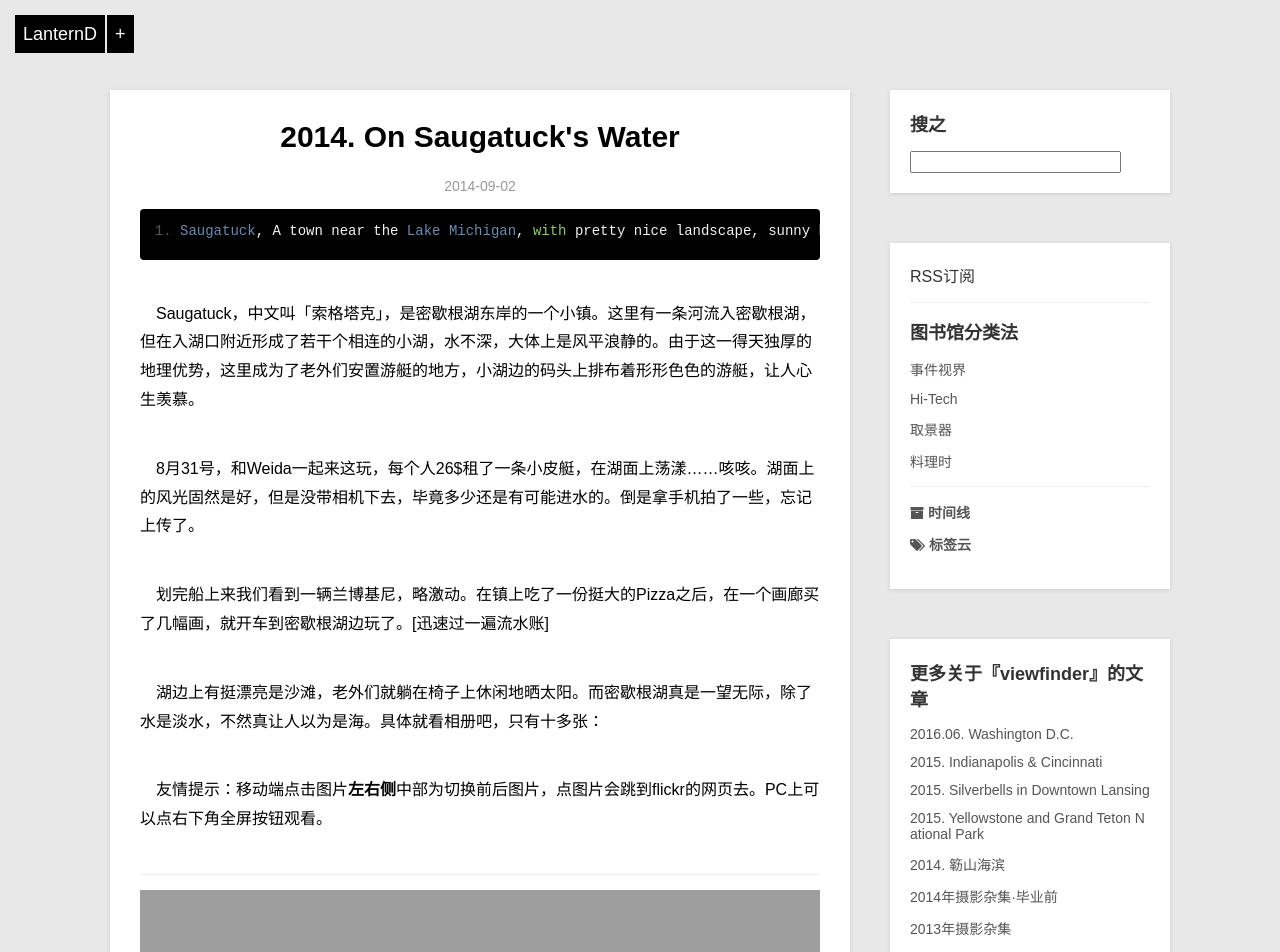
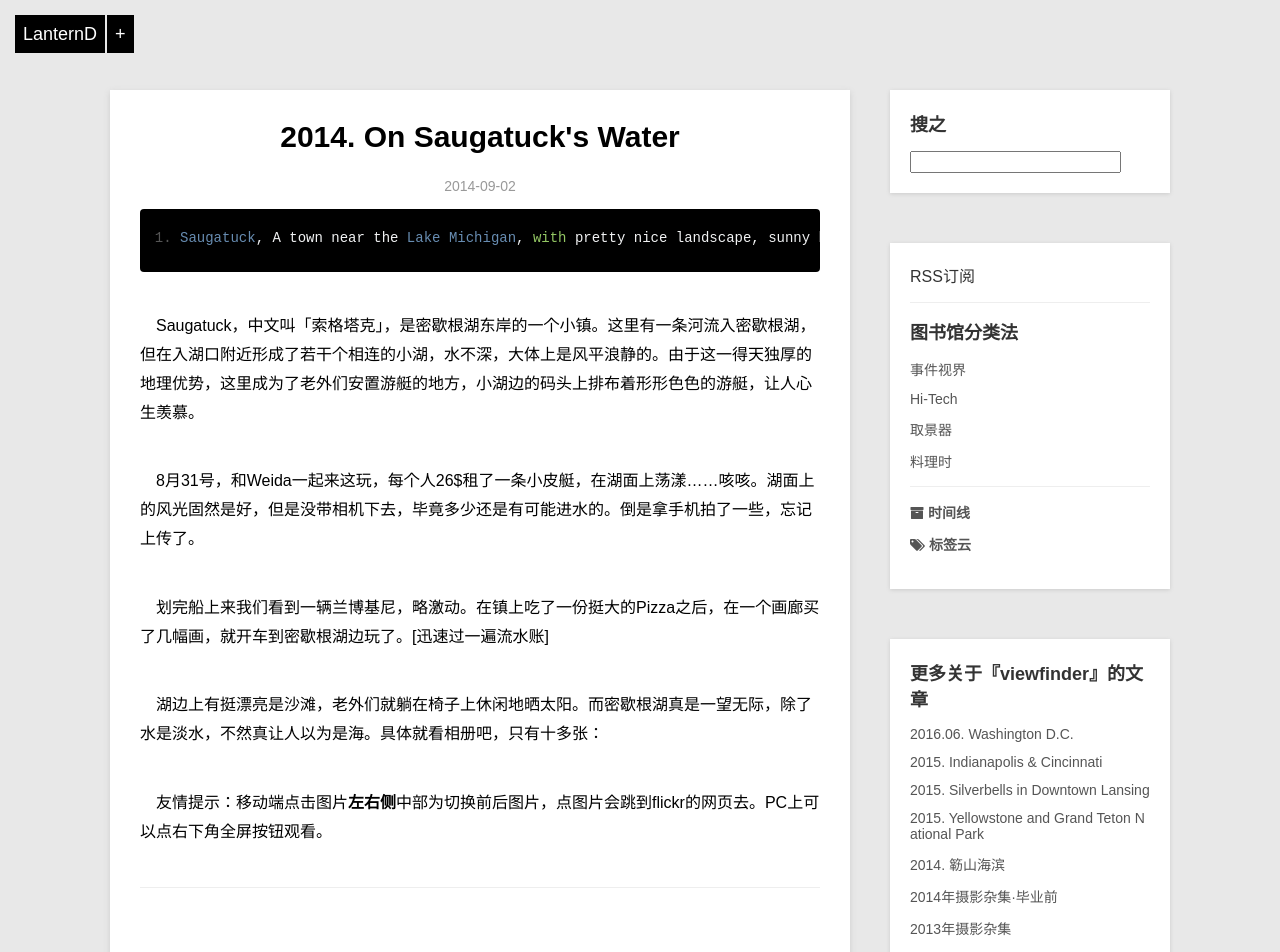
Before and after one commit to LanternD/lanternd.github.io, a Jekyll site: the page built from viewfinder/_posts/2014-09-02-2014-saugatuck.md, in a window 1280 px wide. Shown: the top 952 px of the page. Built offline with Jekyll 4.4.1, drawn with Linux system fonts in a browser that asks for light colours; comment, search, counter and statistics services are not loaded; grey boxes are pictures that could not be loaded.

Commit message:
Update CSS, ol li line-height -> 2.0 em

```diff
--- a/css/default.css
+++ b/css/default.css
@@ -79,9 +79,9 @@ pre ol{margin-left:25px;list-style-type:decimal;}
 .entry{margin-bottom:80px;width:680px; float:left; background:#fff; padding:30px; box-shadow:0 2px 6px #ccc; }
 .entry ul{margin-bottom:25px;margin-left:25px;}
 .entry p+ul {margin-top:-20px;}
-.entry ul li{margin-bottom:5px;list-style:disc;line-height:1.8em;}
+.entry ul li{margin-bottom:5px;list-style:disc;line-height:2.0em;}
 .entry ol{margin-bottom:25px;margin-left:25px;}
-.entry ol li{margin-bottom:5px;list-style:decimal;line-height:1.1em;}
+.entry ol li{margin-bottom:5px;list-style:decimal;line-height:2.0em;}
 .entry blockquote{
     padding: 10px 10px;
     margin: 0 0 20px;
```
Also changed, not shown: hi-tech/_posts/2016-09-30-v929-flysky-turnigy9xr-pro-binding.md (+1 -1 lines).
